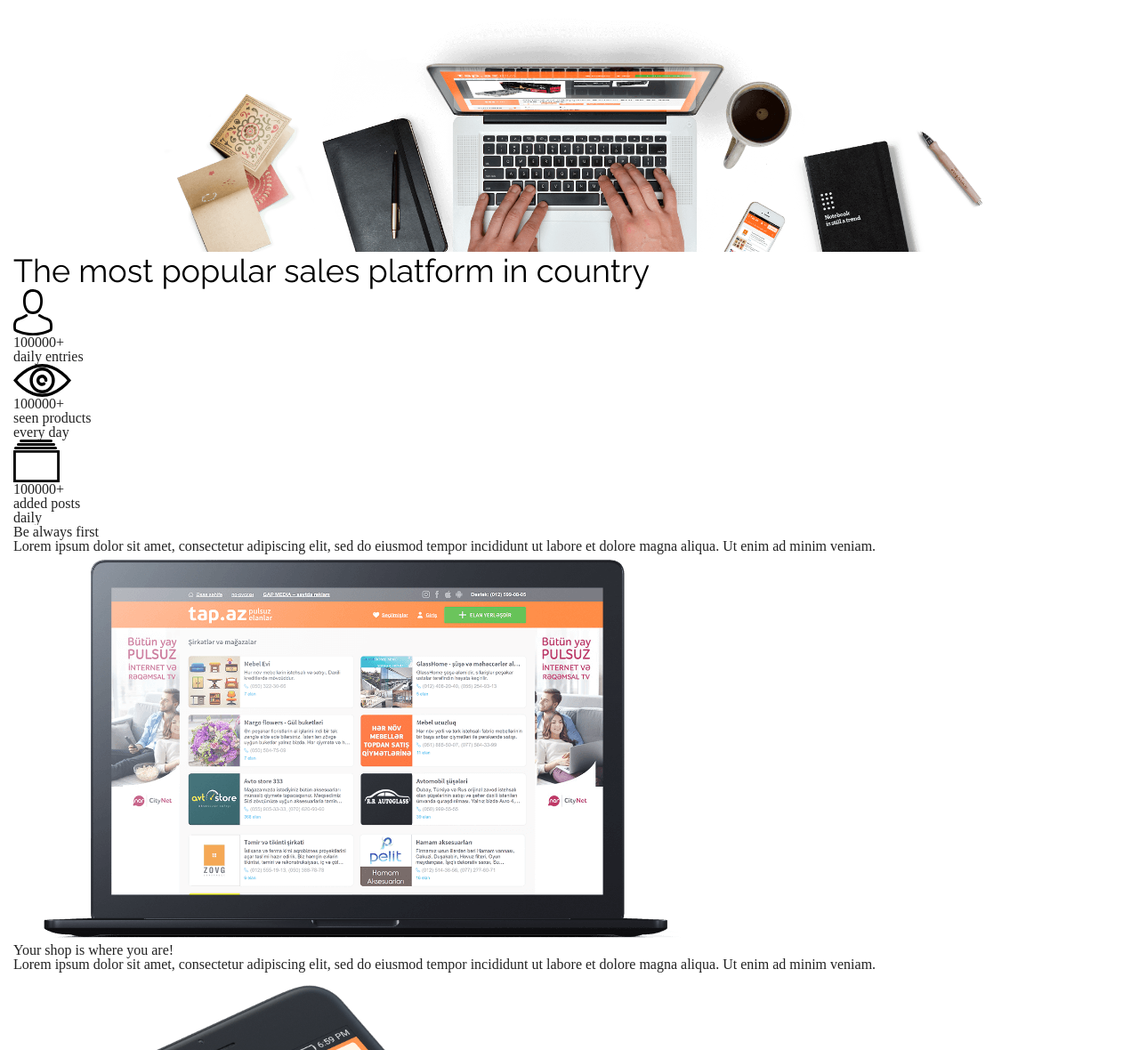
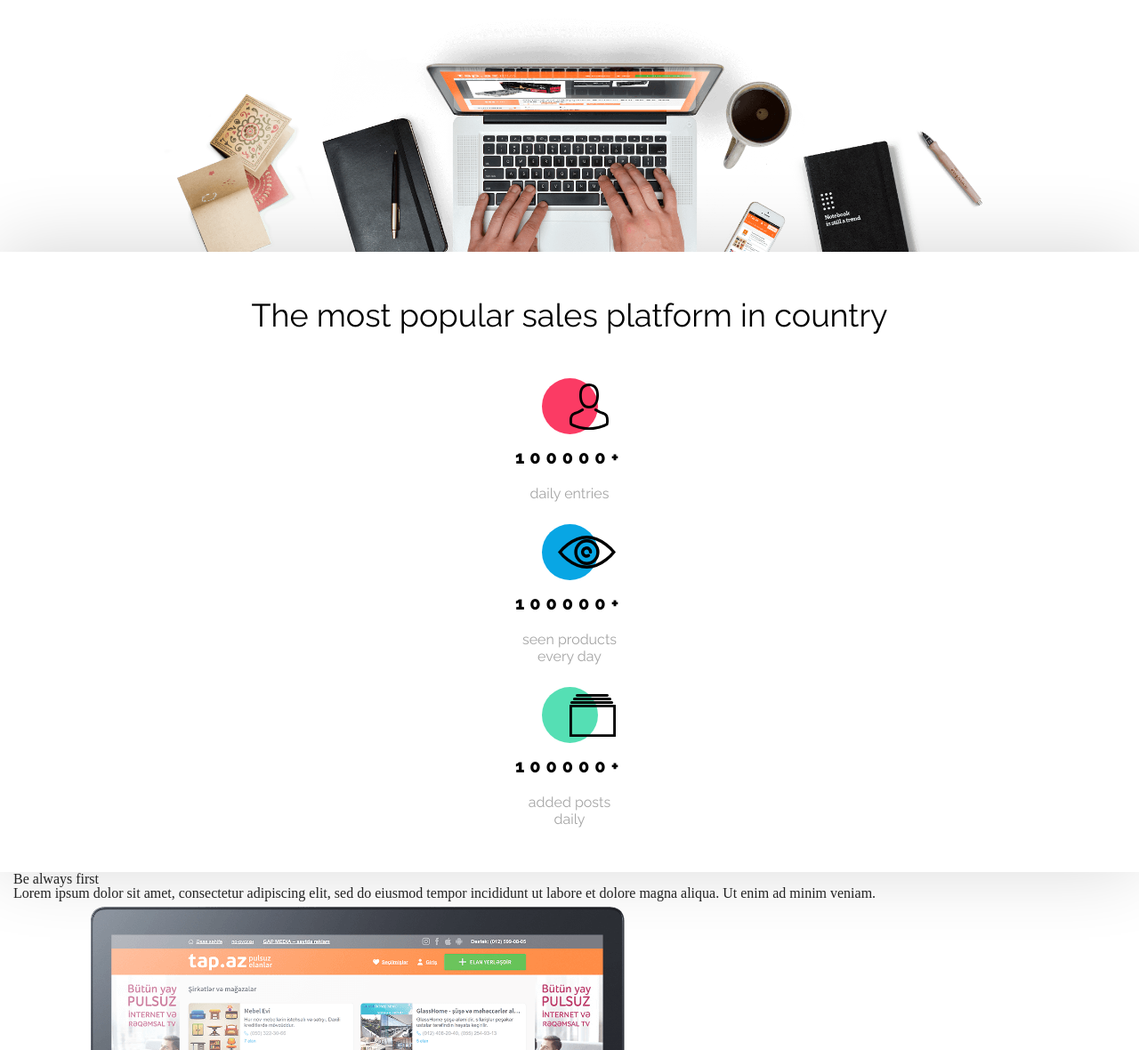
Before and after one commit to DomiGano/BestShop-Warsztat, a website built with Parcel: page index.html in a window 1280 px wide. Shown: the part 517-1697 px from the top of the page at 89% size. Built offline with nearby package versions, Linux system fonts and the light colour scheme.

Commit message:
Statystyki podpięcie pod SCSS

```diff
--- /dev/null
+++ b/style/elements/_statistics.scss
@@ -0,0 +1,93 @@
+@use "../settings/colors";
+@use "../settings/fonts";
+@use "sass:list";
+
+$colorList: colors.$color-red, colors.$main-color, colors.$color-green;
+
+.statistics {
+    font-family: fonts.$font-raleway;
+    background-color: colors.$color-white;
+    box-shadow: 0px -5px 80px #00000029;
+    .container {
+        display: flex;
+        flex-direction: column;
+        justify-content: center;
+        align-items: center;
+        .statistics_title {
+            margin: 100px 0;
+            @media (max-width:1352px) {
+                text-align: center;
+                margin: 50px 0;
+            }
+
+        }
+        .statistics_container {
+            width: 100%;
+            display: flex;
+            justify-content: space-around;
+            margin-bottom: 122px;
+
+            @media (max-width:1352px) {
+                display: block;
+                margin-bottom: 50px;
+                .stat_box:not(:last-child) {
+                    margin-bottom: 25px;
+                }
+            }
+
+            .stat_box {
+                display: flex;
+                flex-direction: column;
+                align-items: center;
+                justify-content: start;
+                @for $i from 1 through 3 {
+                    &:nth-child(#{$i}) > .stat_icon:before {
+                        background-color: nth($list: $colorList , $n: $i);
+                    }
+                }
+                &:nth-child(2) > .stat_icon img {
+                    left: 30%
+                }
+                .stat_icon {
+                    position: relative;
+                    display: flex;
+                    justify-content: center;
+                    align-items: center;
+                    margin-bottom: 14px;
+                    height: 63px;
+                    &:before{
+                        content: "";
+                        display: block;
+                        position: absolute;
+                        height: 63px;
+                        width: 63px;
+                        border-radius: 50%;
+                        z-index: 0;
+
+                       }
+                    .stat_img {
+                        position: relative;
+                        z-index: +1;
+                        left: 50%;
+                        transition: ease-in-out all 1s;
+                    }
+                }
+                .stat_title {
+                    font-size: 20px;
+                    font-weight: 800;
+                    line-height: 24px;
+                    letter-spacing: 6px;
+                    color: colors.$color-black;
+                }
+
+                .stat_text {
+                    margin-top: 19px;
+                    text-align: center;
+                    font-size: 16px;
+                    line-height: 19px;
+                    color: colors.$color-light-gray;
+                }
+            }
+        }
+    }
+}
--- a/style/main.scss
+++ b/style/main.scss
@@ -2,3 +2,4 @@
 
 @use "elements/basic_elements";
 @use "elements/header";
+@use "elements/statistics"
```
Also changed, not shown: style/elements/_header.scss (renamed from style/elements/header.scss), 2 other files.
